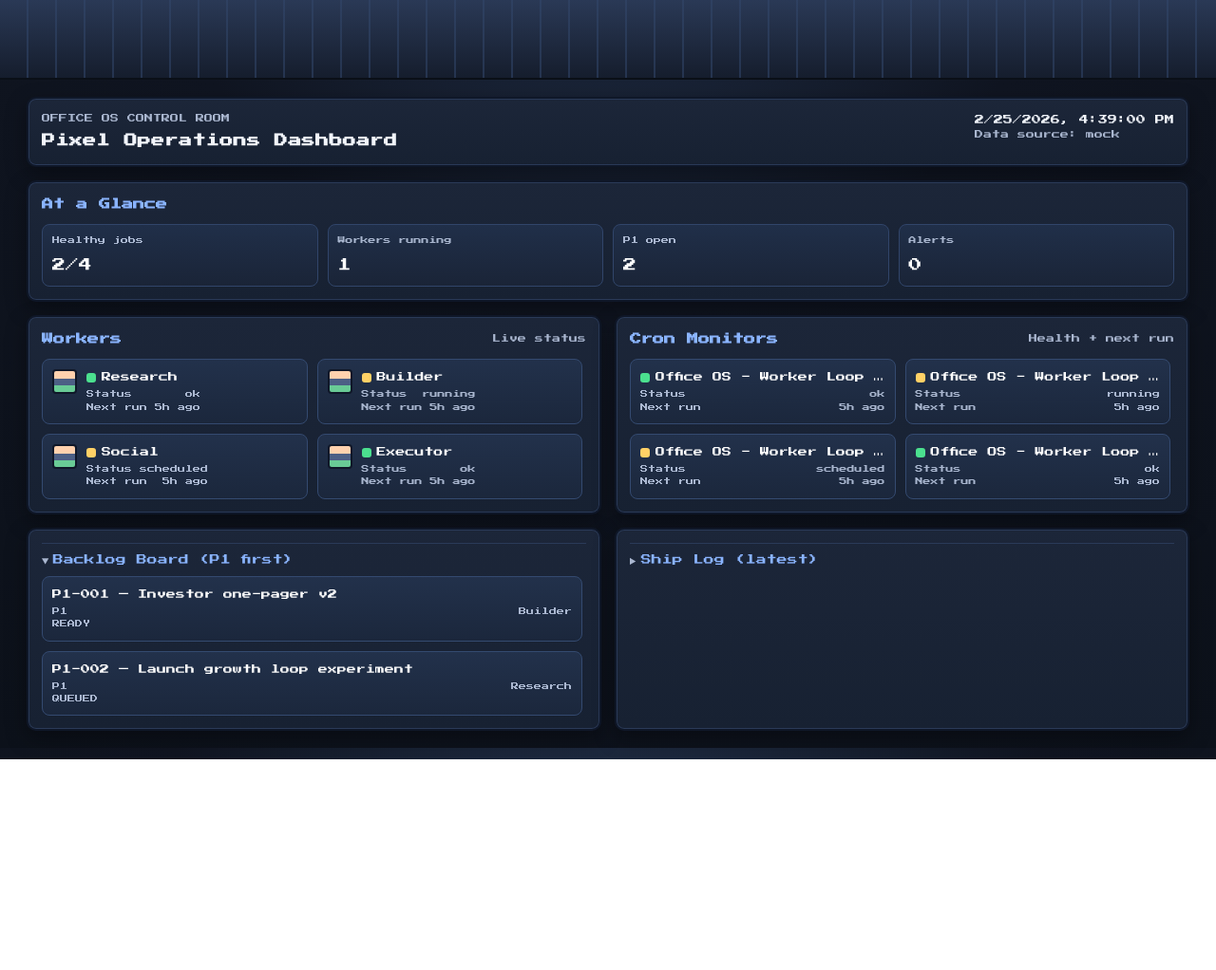
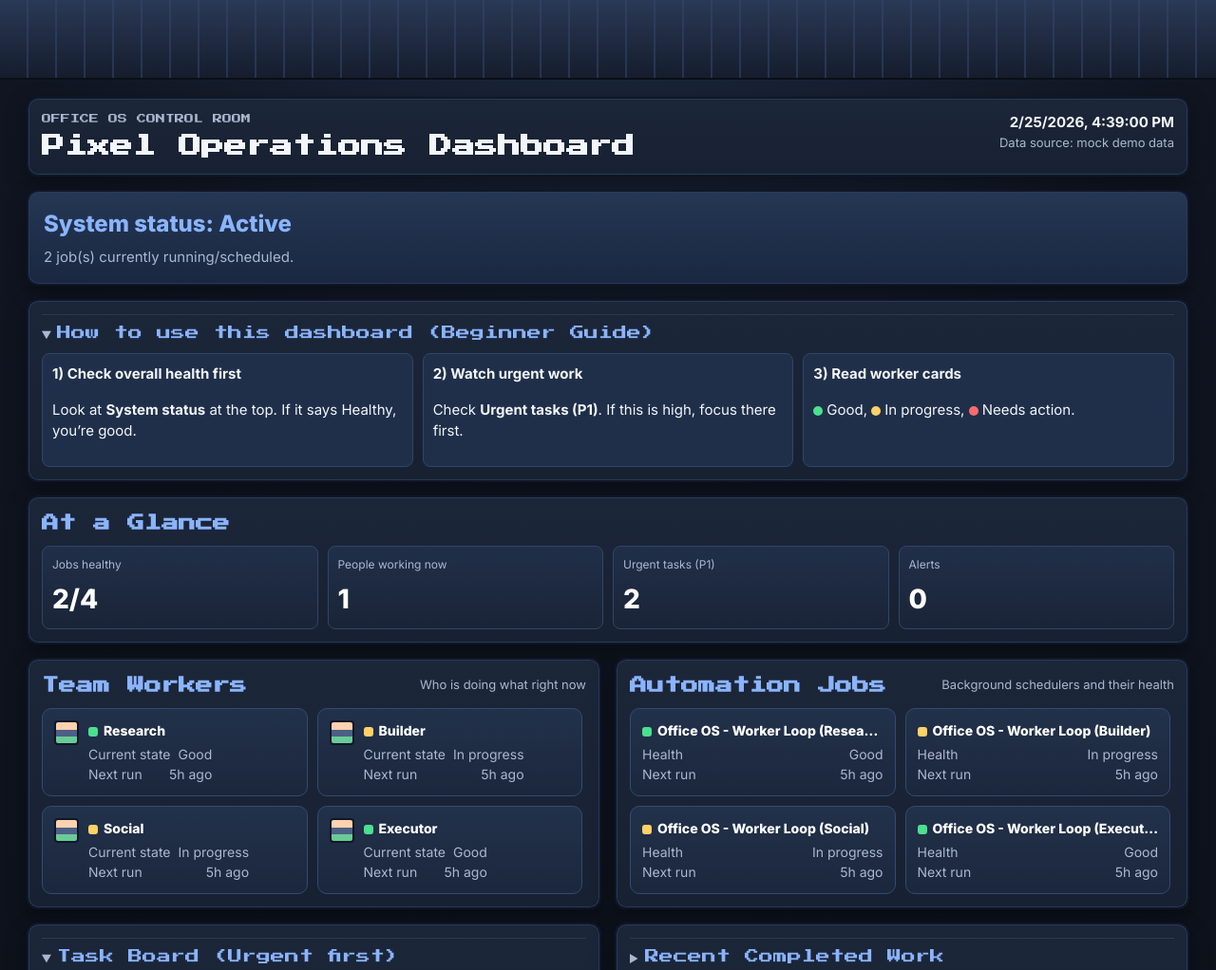
Before and after one commit to genevaprojects/office-os-pixel-ui, a website: page public/index.html in a window 1280 px wide. Shown: the top 1022 px of the page at 95% size. Before the commit the page ends 800 px from the top, so only its background shows below. Drawn offline with Linux system fonts and the light colour scheme.

Commit message:
feat(ui): add beginner guided mode with plain-language labels and clearer readability

```diff
--- a/public/app.js
+++ b/public/app.js
@@ -1,8 +1,19 @@
+function normalizeStatus(status){
+  return String(status || '').toLowerCase();
+}
+
 function color(status){
-  const s = String(status || '').toLowerCase();
+  const s = normalizeStatus(status);
   if (s === 'ok' || s === 'done') return 'green';
   if (s === 'scheduled' || s === 'running' || s === 'in_progress' || s === 'queued' || s === 'ready') return 'yellow';
   return 'red';
+}
+
+function friendlyStatus(status){
+  const s = normalizeStatus(status);
+  if (s === 'ok' || s === 'done') return 'Good';
+  if (s === 'scheduled' || s === 'running' || s === 'in_progress' || s === 'queued' || s === 'ready') return 'In progress';
+  return 'Needs action';
 }
 
 function relTime(ms){
@@ -17,22 +28,43 @@ function relTime(ms){
 }
 
 function esc(v){
-  return String(v ?? '').replace(/[&<>"]/g, c => ({'&':'&amp;','<':'&lt;','>':'&gt;','"':'&quot;'}[c]));
+  return String(v ?? '').replace(/[&<>\"]/g, c => ({'&':'&amp;','<':'&lt;','>':'&gt;','"':'&quot;'}[c]));
+}
+
+function renderHero(d){
+  const monitors = d.monitors || [];
+  const bad = monitors.filter(m => color(m.status) === 'red').length;
+  const warn = monitors.filter(m => color(m.status) === 'yellow').length;
+
+  let title = 'System status: Healthy';
+  let sub = 'Everything looks stable. Keep monitoring.';
+  if (bad > 0) {
+    title = 'System status: Needs attention';
+    sub = `${bad} job(s) need action right now.`;
+  } else if (warn > 0) {
+    title = 'System status: Active';
+    sub = `${warn} job(s) currently running/scheduled.`;
+  }
+
+  document.getElementById('hero').innerHTML = `
+    <h2 class="hero-title">${title}</h2>
+    <p class="hero-sub">${sub}</p>
+  `;
 }
 
 function renderSummary(d){
   const workers = d.workers || [];
   const monitors = d.monitors || [];
   const backlog = d.backlog || [];
-  const healthyJobs = monitors.filter(m => ['ok','done'].includes(String(m.status || '').toLowerCase())).length;
-  const runningWorkers = workers.filter(w => String(w.status || '').toLowerCase() === 'running').length;
+  const healthyJobs = monitors.filter(m => ['ok','done'].includes(normalizeStatus(m.status))).length;
+  const runningWorkers = workers.filter(w => normalizeStatus(w.status) === 'running').length;
   const p1Open = backlog.filter(t => String(t.priority || '').toUpperCase() === 'P1').length;
 
   const el = document.getElementById('summary');
   el.innerHTML = [
-    ['Healthy jobs', `${healthyJobs}/${monitors.length || 0}`],
-    ['Workers running', `${runningWorkers}`],
-    ['P1 open', `${p1Open}`],
+    ['Jobs healthy', `${healthyJobs}/${monitors.length || 0}`],
+    ['People working now', `${runningWorkers}`],
+    ['Urgent tasks (P1)', `${p1Open}`],
     ['Alerts', `${d.alertCount ?? 0}`]
   ].map(([title, value]) => `
     <div class="summary-card">
@@ -44,12 +76,16 @@ function renderSummary(d){
 
 function renderWorkers(items){
   const el = document.getElementById('workers');
+  if (!items.length) {
+    el.innerHTML = '<article class="card"><div class="meta">No worker data available yet.</div></article>';
+    return;
+  }
   el.innerHTML = items.map(w => `
     <article class="card worker">
       <div class="sprite"></div>
       <div class="content">
         <div class="title"><span class="light ${color(w.status)}"></span>${esc(w.name)}</div>
-        <div class="meta row"><span>Status</span><span>${esc(w.status || 'unknown')}</span></div>
+        <div class="meta row"><span>Current state</span><span>${friendlyStatus(w.status)}</span></div>
         <div class="meta row"><span>Next run</span><span>${relTime(w.nextRunAtMs)}</span></div>
       </div>
     </article>
@@ -58,10 +94,14 @@ function renderWorkers(items){
 
 function renderMonitors(items){
   const el = document.getElementById('monitors');
+  if (!items.length) {
+    el.innerHTML = '<article class="card"><div class="meta">No job monitor data available yet.</div></article>';
+    return;
+  }
   el.innerHTML = items.map(m => `
     <article class="card">
       <div class="title"><span class="light ${color(m.status)}"></span>${esc(m.name)}</div>
-      <div class="meta row"><span>Status</span><span>${esc(m.status || 'unknown')}</span></div>
+      <div class="meta row"><span>Health</span><span>${friendlyStatus(m.status)}</span></div>
       <div class="meta row"><span>Next run</span><span>${relTime(m.nextRunAtMs)}</span></div>
     </article>
   `).join('');
@@ -78,22 +118,32 @@ function renderBacklog(items){
   });
 
   const el = document.getElementById('backlog');
+  if (!sorted.length) {
+    el.innerHTML = '<article class="card"><div class="meta">No tasks currently listed.</div></article>';
+    return;
+  }
+
   el.innerHTML = sorted.map(t => `
     <article class="card">
       <div class="title">${esc(t.id)} — ${esc(t.title)}</div>
-      <div class="meta row"><span>${esc(t.priority || '-')}</span><span>${esc(t.owner || '-')}</span></div>
-      <div class="meta">${esc(t.status || '-')}</div>
+      <div class="meta row"><span>Priority: ${esc(t.priority || '-')}</span><span>Owner: ${esc(t.owner || '-')}</span></div>
+      <div class="meta">Status: ${esc(t.status || '-')}</div>
     </article>
   `).join('');
 }
 
 function renderShip(items){
   const el = document.getElementById('ship');
+  if (!items.length) {
+    el.innerHTML = '<article class="card"><div class="meta">No completed items yet.</div></article>';
+    return;
+  }
+
   el.innerHTML = items.map(s => `
     <article class="card">
       <div class="title">${esc(s.taskId || '-')} — ${esc(s.artifact || '-')}</div>
-      <div class="meta row"><span>${esc(s.owner || '-')}</span><span>${esc(s.status || '-')}</span></div>
-      <div class="meta">${esc(s.time || '-')}</div>
+      <div class="meta row"><span>Owner: ${esc(s.owner || '-')}</span><span>${friendlyStatus(s.status || '-')}</span></div>
+      <div class="meta">Completed: ${esc(s.time || '-')}</div>
     </article>
   `).join('');
 }
@@ -101,14 +151,14 @@ function renderShip(items){
 function resolveApiUrl(){
   const q = new URLSearchParams(window.location.search);
   const fromQuery = q.get('api');
-  if(fromQuery) return { url: fromQuery, mode: 'query' };
+  if(fromQuery) return { url: fromQuery, mode: 'query endpoint' };
 
   const fromStorage = window.localStorage.getItem('OFFICE_OS_API_URL');
-  if(fromStorage) return { url: fromStorage, mode: 'localStorage' };
+  if(fromStorage) return { url: fromStorage, mode: 'saved endpoint' };
 
-  if(window.OFFICE_OS_API_URL) return { url: window.OFFICE_OS_API_URL, mode: 'config' };
+  if(window.OFFICE_OS_API_URL) return { url: window.OFFICE_OS_API_URL, mode: 'config endpoint' };
 
-  return { url: './mock/state.json', mode: 'mock' };
+  return { url: './mock/state.json', mode: 'mock demo data' };
 }
 
 async function fetchState(){
@@ -124,6 +174,7 @@ function renderAll(d){
   document.getElementById('now').textContent = new Date(d.now || Date.now()).toLocaleString();
   document.getElementById('api-mode').textContent = `Data source: ${d.__sourceMode || 'unknown'}`;
 
+  renderHero(d);
   renderSummary(d);
   renderWorkers(d.workers || []);
   renderMonitors(d.monitors || []);
--- a/public/index.html
+++ b/public/index.html
@@ -12,8 +12,8 @@
   <main class="office">
     <header class="panel top">
       <div>
-        <p class="kicker">OFFICE OS CONTROL ROOM</p>
-        <h1>Pixel Operations Dashboard</h1>
+        <p class="kicker pixel">OFFICE OS CONTROL ROOM</p>
+        <h1 class="pixel">Pixel Operations Dashboard</h1>
       </div>
       <div class="right-meta">
         <div id="now" class="timestamp">--</div>
@@ -21,37 +21,59 @@
       </div>
     </header>
 
+    <section class="panel hero" id="hero"></section>
+
+    <section class="panel guide-panel">
+      <details open>
+        <summary class="pixel">How to use this dashboard (Beginner Guide)</summary>
+        <div class="guide-grid">
+          <div class="guide-card">
+            <h3>1) Check overall health first</h3>
+            <p>Look at <strong>System status</strong> at the top. If it says Healthy, you’re good.</p>
+          </div>
+          <div class="guide-card">
+            <h3>2) Watch urgent work</h3>
+            <p>Check <strong>Urgent tasks (P1)</strong>. If this is high, focus there first.</p>
+          </div>
+          <div class="guide-card">
+            <h3>3) Read worker cards</h3>
+            <p><span class="dot green"></span>Good, <span class="dot yellow"></span>In progress, <span class="dot red"></span>Needs action.</p>
+          </div>
+        </div>
+      </details>
+    </section>
+
     <section class="panel summary-panel">
-      <h2>At a Glance</h2>
+      <h2 class="pixel">At a Glance</h2>
       <div id="summary" class="summary-grid"></div>
     </section>
 
     <section class="panel">
       <div class="section-head">
-        <h2>Workers</h2>
-        <span class="small muted">Live status</span>
+        <h2 class="pixel">Team Workers</h2>
+        <span class="small muted">Who is doing what right now</span>
       </div>
       <div id="workers" class="workers"></div>
     </section>
 
     <section class="panel">
       <div class="section-head">
-        <h2>Cron Monitors</h2>
-        <span class="small muted">Health + next run</span>
+        <h2 class="pixel">Automation Jobs</h2>
+        <span class="small muted">Background schedulers and their health</span>
       </div>
       <div id="monitors" class="monitors"></div>
     </section>
 
     <section class="panel">
       <details open>
-        <summary>Backlog Board (P1 first)</summary>
+        <summary class="pixel">Task Board (Urgent first)</summary>
         <div id="backlog" class="board"></div>
       </details>
     </section>
 
     <section class="panel">
       <details>
-        <summary>Ship Log (latest)</summary>
+        <summary class="pixel">Recent Completed Work</summary>
         <div id="ship" class="board"></div>
       </details>
     </section>
--- a/public/styles.css
+++ b/public/styles.css
@@ -1,4 +1,4 @@
-@import url('https://fonts.googleapis.com/css2?family=Press+Start+2P&display=swap');
+@import url('https://fonts.googleapis.com/css2?family=Press+Start+2P&family=Inter:wght@400;600;700;800&display=swap');
 
 :root{
   --bg:#101521;
@@ -19,10 +19,11 @@ body{
   margin:0;
   background:radial-gradient(circle at 50% -20%, #22314b 0%, var(--bg) 42%, #0c111a 100%);
   color:var(--ink);
-  font-family:'Press Start 2P',monospace;
-  font-size:11px;
-  line-height:1.65;
+  font-family:'Inter',system-ui,sans-serif;
+  font-size:15px;
+  line-height:1.5;
 }
+.pixel{font-family:'Press Start 2P',monospace}
 
 .skyline{
   height:84px;
@@ -52,7 +53,7 @@ body{
   background:linear-gradient(180deg,var(--panel) 0%, #172132 100%);
   border:2px solid #0f1728;
   box-shadow:inset 0 0 0 1px var(--line), 0 8px 22px rgba(0,0,0,.35);
-  border-radius:10px;
+  border-radius:12px;
   padding:14px;
 }
 
@@ -64,46 +65,36 @@ body{
   gap:10px;
 }
 
-h1{margin:4px 0 0;font-size:14px;letter-spacing:.4px}
-h2{margin:0;font-size:12px;color:var(--accent)}
-.kicker{margin:0;color:var(--muted);font-size:9px}
-.timestamp{font-size:10px;text-align:right}
-.small{font-size:9px}
+h1{margin:6px 0 0;font-size:24px;line-height:1.3}
+h2{margin:0;font-size:18px;color:var(--accent)}
+h3{margin:0 0 6px;font-size:15px}
+.kicker{margin:0;color:var(--muted);font-size:10px}
+.timestamp{font-size:15px;font-weight:700;text-align:right}
+.small{font-size:13px}
 .muted{color:var(--muted)}
 
+.hero{grid-column:1/-1;padding:16px;background:linear-gradient(180deg,#243754,#1a2740)}
+.hero-title{font-size:24px;font-weight:800;margin:0 0 6px}
+.hero-sub{margin:0;color:var(--muted)}
+
+.guide-panel{grid-column:1/-1}
+.guide-grid{display:grid;grid-template-columns:repeat(3,minmax(0,1fr));gap:10px;margin-top:10px}
+.guide-card{background:#202f49;border:1px solid #31456a;border-radius:8px;padding:10px}
+.dot{display:inline-block;width:10px;height:10px;border-radius:50%;margin-right:4px;vertical-align:middle}
+
 .summary-panel{grid-column:1/-1}
-.summary-grid{
-  margin-top:10px;
-  display:grid;
-  grid-template-columns:repeat(4,minmax(0,1fr));
-  gap:10px;
-}
-.summary-card{
-  background:linear-gradient(180deg,#202f49,#1a2437);
-  border:1px solid #31456a;
-  border-radius:8px;
-  padding:10px;
-}
-.summary-title{color:var(--muted);font-size:8px;margin-bottom:8px}
-.summary-value{font-size:14px;color:#fff}
+.summary-grid{margin-top:10px;display:grid;grid-template-columns:repeat(4,minmax(0,1fr));gap:10px}
+.summary-card{background:linear-gradient(180deg,#202f49,#1a2437);border:1px solid #31456a;border-radius:8px;padding:10px}
+.summary-title{color:var(--muted);font-size:12px;margin-bottom:6px}
+.summary-value{font-size:28px;font-weight:800;color:#fff}
 
 .section-head{display:flex;align-items:center;justify-content:space-between;margin-bottom:10px}
 .workers,.monitors,.board{display:grid;gap:10px;max-height:360px;overflow:auto;padding-right:4px}
 .workers,.monitors{grid-template-columns:repeat(2,minmax(0,1fr))}
 
-.card{
-  background:linear-gradient(180deg,var(--panel-hi) 0%, #1b273c 100%);
-  border:1px solid #344a70;
-  border-radius:8px;
-  padding:10px;
-}
-
+.card{background:linear-gradient(180deg,var(--panel-hi) 0%, #1b273c 100%);border:1px solid #344a70;border-radius:10px;padding:12px}
 .worker{display:flex;gap:10px;align-items:flex-start}
-.sprite{
-  width:26px;height:26px;flex:0 0 auto;
-  border:2px solid #0f1728;border-radius:4px;
-  background:linear-gradient(#ffd1ae 0 8px,#4c5f85 8px 15px,#69cb96 15px 26px);
-}
+.sprite{width:26px;height:26px;flex:0 0 auto;border:2px solid #0f1728;border-radius:4px;background:linear-gradient(#ffd1ae 0 8px,#4c5f85 8px 15px,#69cb96 15px 26px)}
 
 .light{display:inline-block;width:10px;height:10px;border-radius:3px;margin-right:6px;vertical-align:middle}
 .green{background:var(--g)}
@@ -111,18 +102,20 @@ h2{margin:0;font-size:12px;color:var(--accent)}
 .red{background:var(--r)}
 
 .row{display:flex;justify-content:space-between;gap:8px}
-.title{font-size:10px;color:#fff;margin-bottom:4px;white-space:nowrap;overflow:hidden;text-overflow:ellipsis}
-.meta{font-size:8px;color:var(--muted)}
+.title{font-size:14px;font-weight:800;color:#fff;margin-bottom:4px;white-space:nowrap;overflow:hidden;text-overflow:ellipsis}
+.meta{font-size:14px;color:var(--muted)}
 
 details{border-top:1px solid var(--line);padding-top:8px}
-summary{cursor:pointer;color:var(--accent);margin-bottom:8px}
+summary{cursor:pointer;color:var(--accent);margin-bottom:8px;font-size:15px}
 summary::marker{color:var(--muted)}
 
 @media(max-width:1040px){
   .office{grid-template-columns:1fr}
   .summary-grid{grid-template-columns:repeat(2,minmax(0,1fr))}
+  .guide-grid{grid-template-columns:1fr}
 }
 @media(max-width:700px){
   .workers,.monitors{grid-template-columns:1fr}
   .summary-grid{grid-template-columns:1fr}
+  h1{font-size:18px}
 }
```
